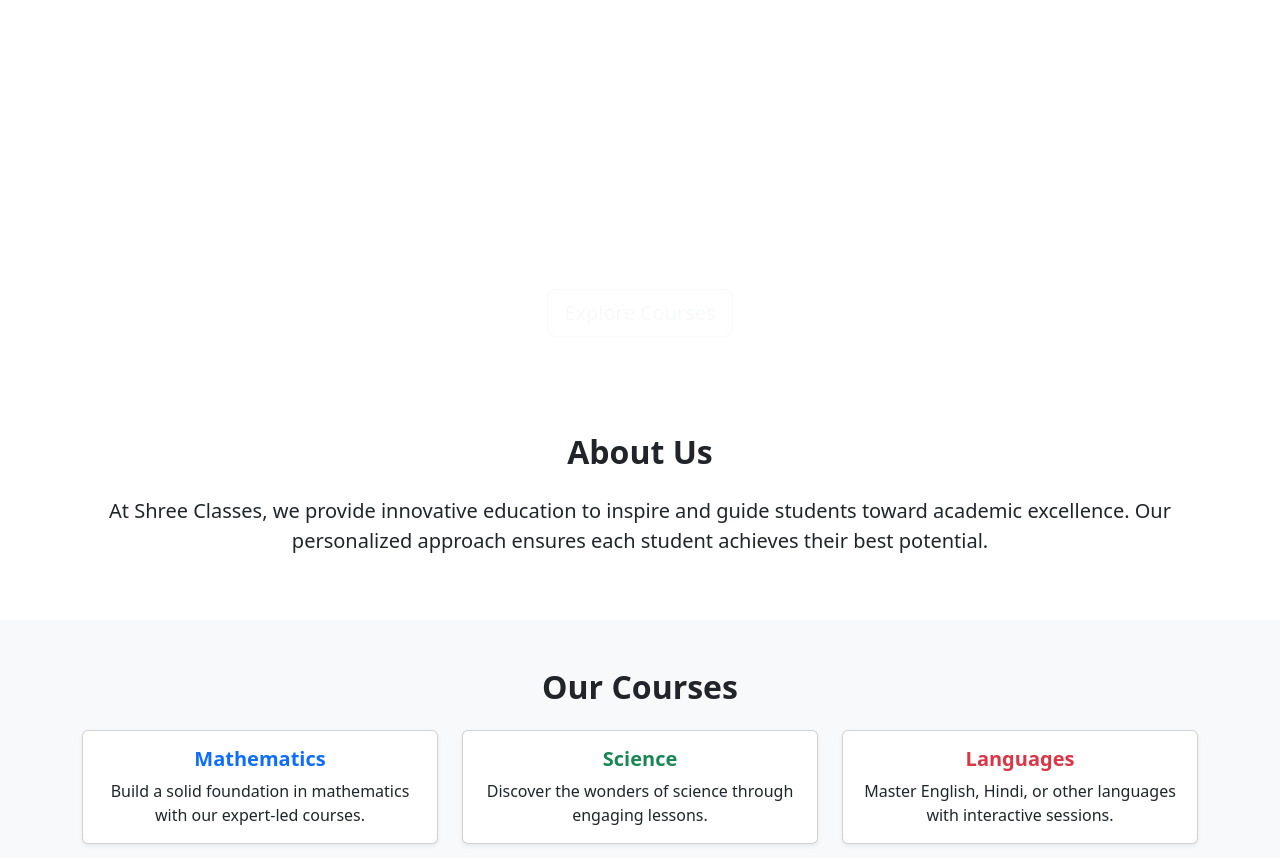
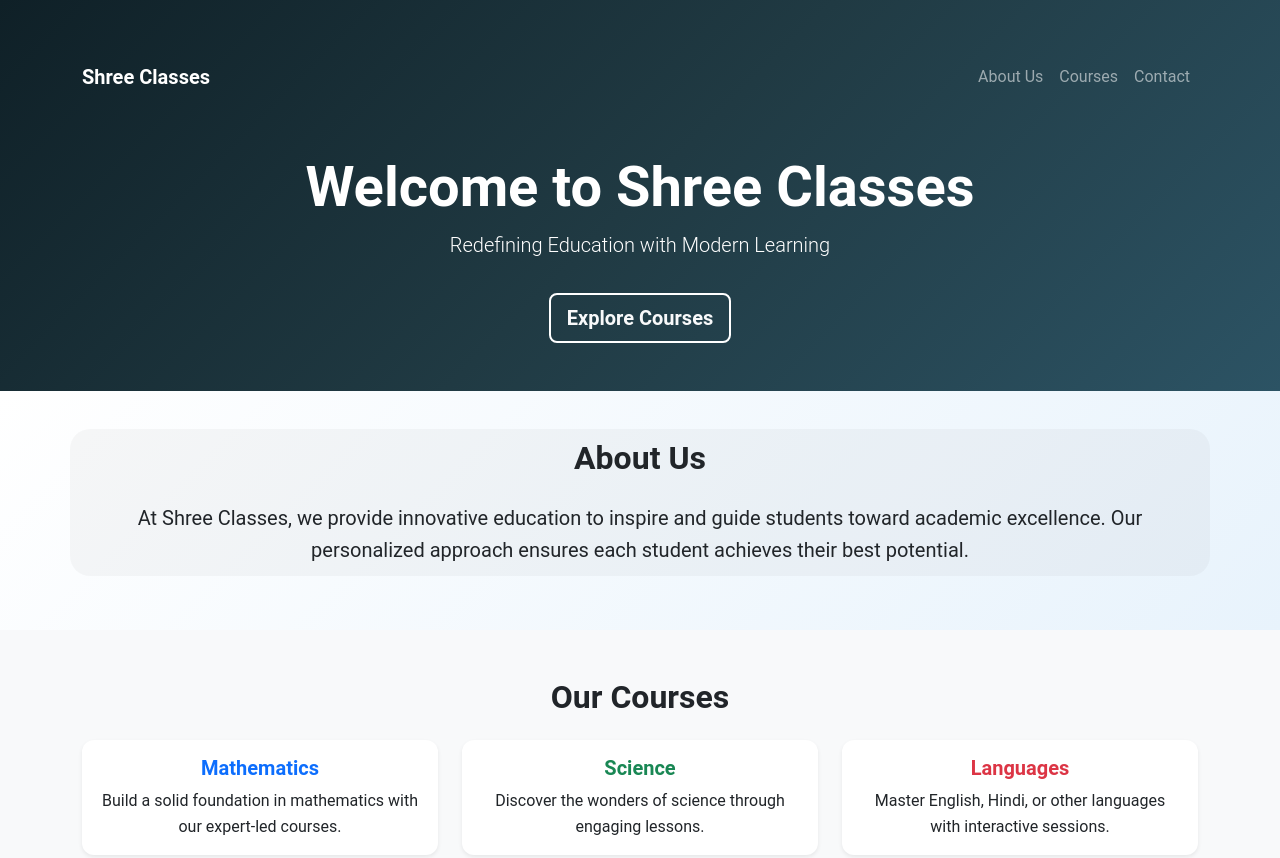
Before and after one commit to Brave-Programmmer/shreeclasses-v2, a plain HTML site: page index.html in a window 1280 px wide. Shown: the top 858 px of the page. Drawn offline with nearby package versions, Linux system fonts and the light colour scheme.

Commit message:
Update style.css

```diff
--- a/style.css
+++ b/style.css
@@ -1,15 +1,63 @@
-/* Header background gradient */
-.bg-primary {
-    background: linear-gradient(to right, #4facfe, #00f2fe);
+/* Global */
+body {
+    font-family: 'Roboto', sans-serif;
+    line-height: 1.6;
 }
 
-/* Add hover effect for course cards */
-.card:hover {
-    transform: scale(1.05);
-    transition: transform 0.3s ease-in-out;
+/* Header */
+.bg-dark-gradient {
+    background: linear-gradient(135deg, #0f2027, #203a43, #2c5364);
+    color: #fff;
 }
 
-/* Center text in footer */
+.bg-light-gradient {
+    background: linear-gradient(135deg, #ffffff, #e8f3fc);
+}
+
+/* Floating Design */
+.floating-card {
+    border: none;
+    border-radius: 12px;
+    background: #ffffff;
+    box-shadow: 0 10px 15px rgba(0, 0, 0, 0.1);
+    transition: transform 0.3s ease, box-shadow 0.3s ease;
+}
+
+.floating-card:hover {
+    transform: translateY(-10px);
+    box-shadow: 0 15px 25px rgba(0, 0, 0, 0.2);
+}
+
+.floating-container {
+    position: relative;
+    z-index: 2;
+}
+
+.floating-container::before {
+    content: '';
+    position: absolute;
+    top: -10px;
+    left: 0;
+    right: 0;
+    bottom: -10px;
+    background: rgba(0, 0, 0, 0.03);
+    z-index: -1;
+    border-radius: 20px;
+}
+
+/* Buttons */
+.btn-outline-light {
+    border: 2px solid #fff;
+    font-weight: bold;
+}
+
+.btn-outline-light:hover {
+    background-color: #fff;
+    color: #0f2027;
+}
+
+/* Footer */
 footer {
     font-size: 0.9rem;
+    letter-spacing: 0.5px;
 }
```
